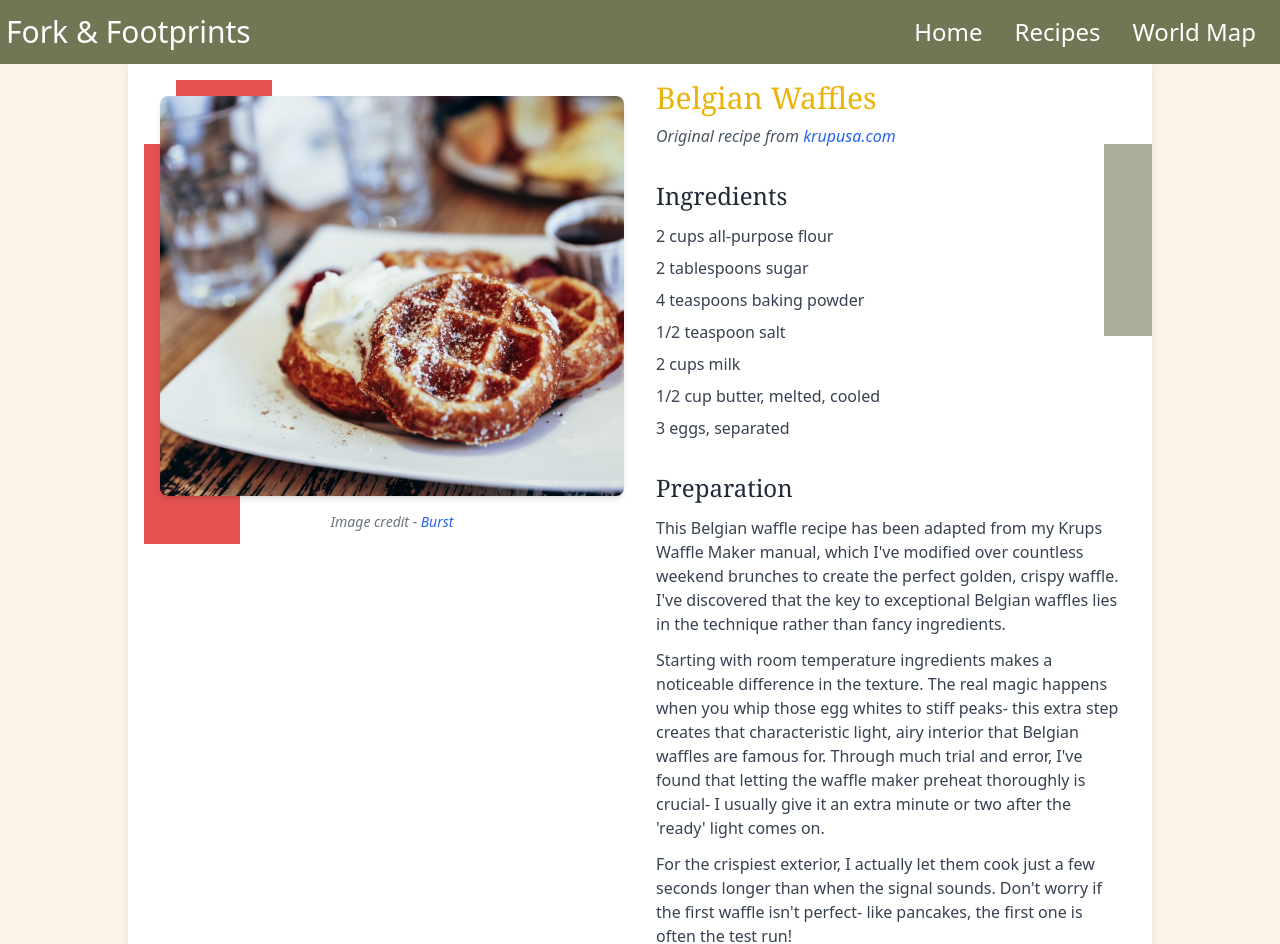
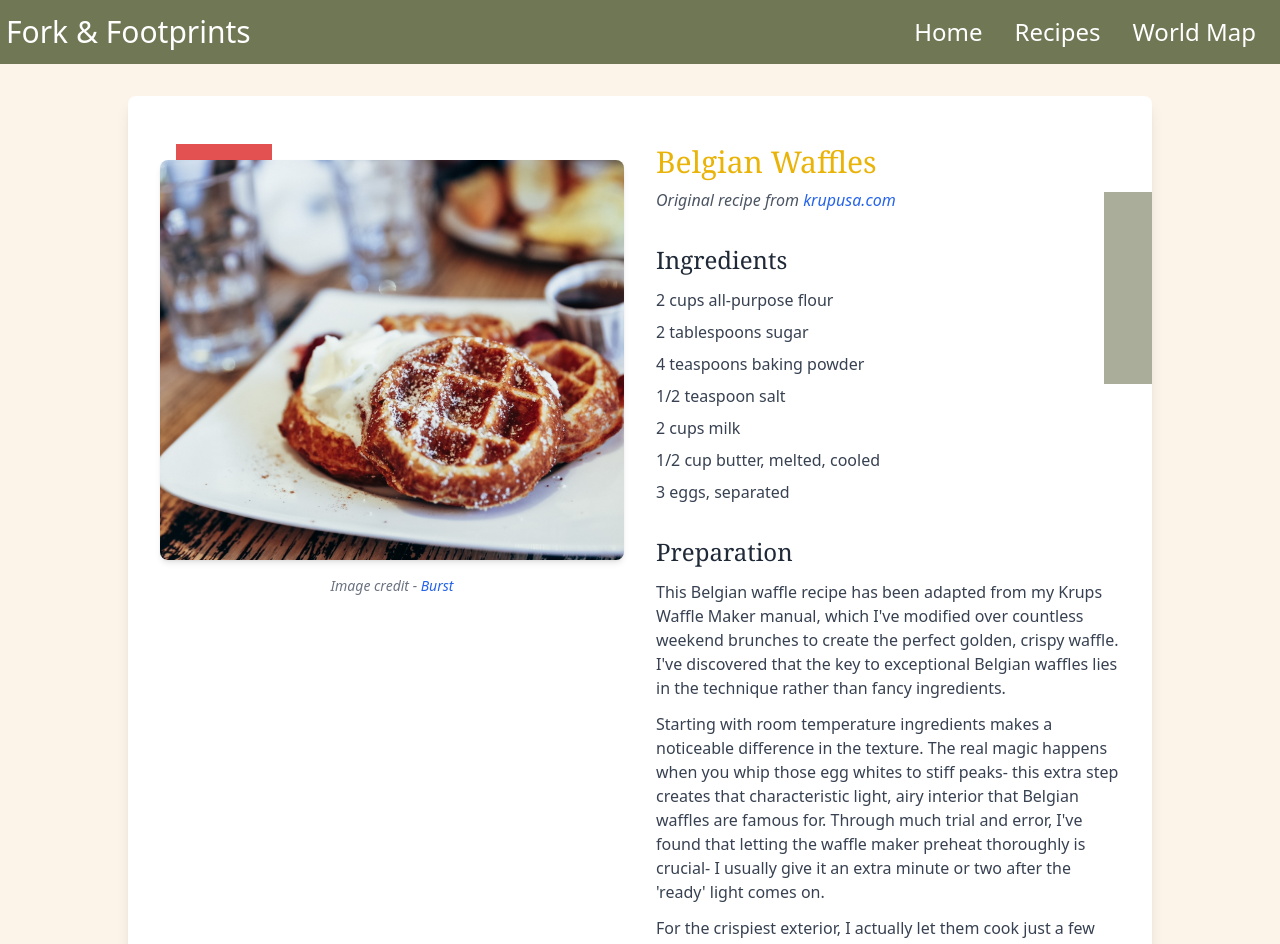
Before and after one commit to Tthompson8416/fork-and-footprints, a React (Vite) app: page /fork-and-footprints/fork-and-footprints/recipes/belgium/recipe1 in a window 1280 px wide. Shown: the top 944 px of the page. Built offline with nearby package versions, Linux system fonts and the light colour scheme.

Commit message:
Top margin increased for main div

```diff
--- a/src/pages/Recipe1.jsx
+++ b/src/pages/Recipe1.jsx
@@ -3,11 +3,11 @@ import belgianWaffle from "../assets/images/belgium-images/belgian-waffle.jpg";
 const Recipe1 = () => {
   return (
     // Updated padding to be more consistent
-    <div className="bg-custom-cream px-8 py-12 flex justify-center">
+    <div className="bg-custom-cream px-8 py-12 flex justify-center mt-12">
       {/* Adjusted max-width and padding */}
       <div className="bg-white rounded-lg shadow-lg w-full max-w-[95%] sm:max-w-4xl lg:max-w-5xl relative p-8">
         {/* New grid container for side-by-side layout */}
-        <div className="grid grid-cols-1 sm:grid-cols-2 gap-8">
+        <div className="grid grid-cols-1 sm:grid-cols-2 gap-8 mt-4">
           {/* Left column - Image section */}
           <div className="relative">
             {/* Moved decorative red bar inside image container */}
@@ -103,11 +103,8 @@ const Recipe1 = () => {
           </div>
         </div>
 
-        {/* Decorative elements */}
-          {/* Decorative red bar */}
-          <div className="hidden sm:block absolute top-24 left-4 w-24 lg:w-24 h-[400px] bg-red-600/80 z-0" />
+        {/* Right decorative bar */}
         <div className="hidden sm:block absolute top-24 right-0 w-8 lg:w-12 h-48 bg-custom-accent/60" />
-        <div className="hidden sm:block absolute bottom-0 right-0 w-16 lg:w-24 h-24 bg-sage-green/20 rounded-br-lg" />
       </div>
     </div>
   );
```
